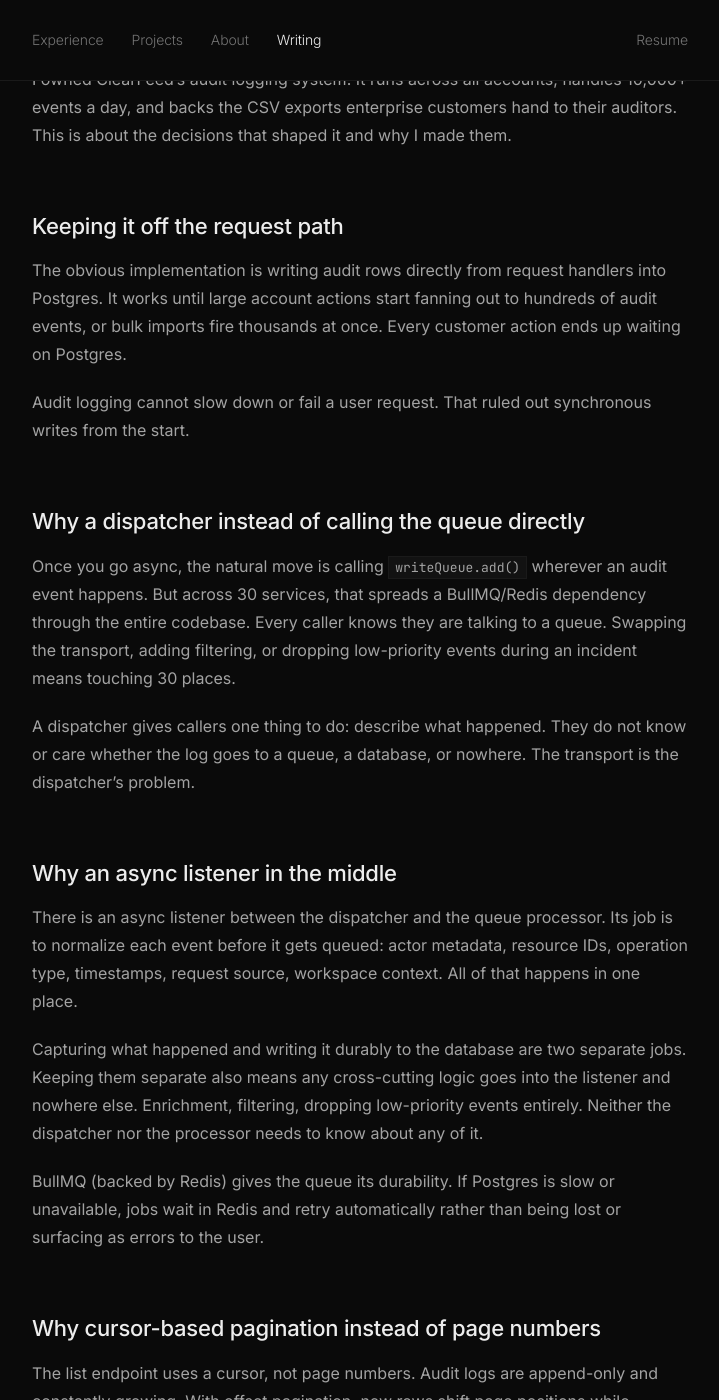
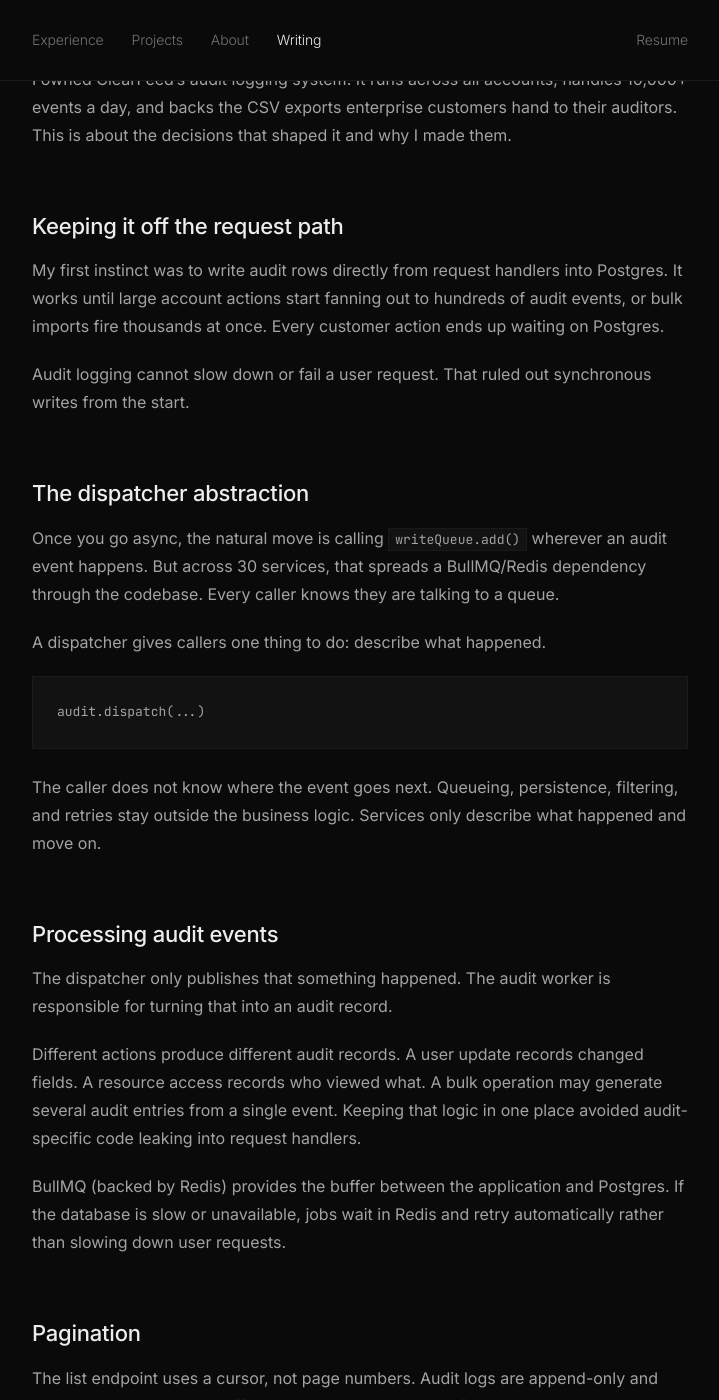
Before and after one commit to nishantc7/nishantc7.github.io, a Jekyll site: the page built from _posts/2026-04-09-audit-logs-at-clearfeed.md, in a window 1280 px wide and 1400 px high, scrolled down 338 px. Shown: the whole window, without its empty margins (280-999 px from the left). Built offline with Jekyll 4.4.1, drawn with Linux system fonts in a browser that asks for light colours; some of the changed text lies outside the part shown.

Commit message:
Update exp.

````diff
--- a/_posts/2026-04-09-audit-logs-at-clearfeed.md
+++ b/_posts/2026-04-09-audit-logs-at-clearfeed.md
@@ -9,55 +9,63 @@
 
 ## Keeping it off the request path
 
-The obvious implementation is writing audit rows directly from request handlers into Postgres. It works until large account actions start fanning out to hundreds of audit events, or bulk imports fire thousands at once. Every customer action ends up waiting on Postgres.
+My first instinct was to write audit rows directly from request handlers into Postgres. It works until large account actions start fanning out to hundreds of audit events, or bulk imports fire thousands at once. Every customer action ends up waiting on Postgres.
 
 Audit logging cannot slow down or fail a user request. That ruled out synchronous writes from the start.
 
-## Why a dispatcher instead of calling the queue directly
+## The dispatcher abstraction
 
-Once you go async, the natural move is calling `writeQueue.add()` wherever an audit event happens. But across 30 services, that spreads a BullMQ/Redis dependency through the entire codebase. Every caller knows they are talking to a queue. Swapping the transport, adding filtering, or dropping low-priority events during an incident means touching 30 places.
+Once you go async, the natural move is calling `writeQueue.add()` wherever an audit event happens. But across 30 services, that spreads a BullMQ/Redis dependency through the codebase. Every caller knows they are talking to a queue.
 
-A dispatcher gives callers one thing to do: describe what happened. They do not know or care whether the log goes to a queue, a database, or nowhere. The transport is the dispatcher's problem.
+A dispatcher gives callers one thing to do: describe what happened.
 
-## Why an async listener in the middle
+```ts
+audit.dispatch(...)
+```
 
-There is an async listener between the dispatcher and the queue processor. Its job is to normalize each event before it gets queued: actor metadata, resource IDs, operation type, timestamps, request source, workspace context. All of that happens in one place.
+The caller does not know where the event goes next. Queueing, persistence, filtering, and retries stay outside the business logic. Services only describe what happened and move on.
 
-Capturing what happened and writing it durably to the database are two separate jobs. Keeping them separate also means any cross-cutting logic goes into the listener and nowhere else. Enrichment, filtering, dropping low-priority events entirely. Neither the dispatcher nor the processor needs to know about any of it.
+## Processing audit events
 
-BullMQ (backed by Redis) gives the queue its durability. If Postgres is slow or unavailable, jobs wait in Redis and retry automatically rather than being lost or surfacing as errors to the user.
+The dispatcher only publishes that something happened. The audit worker is responsible for turning that into an audit record.
 
-## Why cursor-based pagination instead of page numbers
+Different actions produce different audit records. A user update records changed fields. A resource access records who viewed what. A bulk operation may generate several audit entries from a single event. Keeping that logic in one place avoided audit-specific code leaking into request handlers.
+
+BullMQ (backed by Redis) provides the buffer between the application and Postgres. If the database is slow or unavailable, jobs wait in Redis and retry automatically rather than slowing down user requests.
+
+## Pagination
 
 The list endpoint uses a cursor, not page numbers. Audit logs are append-only and constantly growing. With offset pagination, new rows shift page positions while someone paginates. Page 2 starts including entries they already saw on page 1, or skips some entirely.
 
-A cursor holds a fixed position in the log. New entries arriving in the background do not change where you are. For a system that receives new events continuously, this is the only pagination approach that stays consistent.
+A cursor holds a fixed position in the log. New entries arriving in the background do not change where you are. For a system that keeps growing, cursor pagination ended up being the most reliable option.
 
-## Why `details` is a flexible JSON field instead of fixed columns
+## The shape of an audit record
 
 Each action type has different context. A field update records what changed and what it changed from. A resource access records that someone looked at something. These shapes are not the same, and there is no sensible way to put them into fixed columns without wasting most of those columns most of the time, or running schema migrations every time a new action type gets added.
 
-`details` is a structured JSON blob that varies by action. It is always serialized deterministically so downstream tooling gets consistent output. The tradeoff is that you cannot filter on fields inside it at the database level, but that is fine because `details` is for context, not for querying. Everything you would actually filter on sits in its own indexed column.
+`details` is a structured JSON blob that varies by action. It is always serialized deterministically so downstream tooling gets consistent output. The tradeoff is that querying inside `details` becomes harder, but that is fine because `details` is for context, not for querying. Everything you would actually filter on sits in its own indexed column.
 
-## Why `source` is its own column
+## Making source queryable
 
-The `source` field tracks where an action came from: API, Dashboard, or Slack. Burying this inside `details` was tempting early on because it felt like metadata. It is not metadata. It is something compliance reviewers filter on.
+The `source` field tracks where an action came from: API, Dashboard, or Slack. I considered keeping it inside `details` early on because it looked cleaner.
 
-A bulk delete from the API looks different from the same delete from the Dashboard. If `source` lives inside a JSON blob, you cannot query for it. Pulling it out as an indexed column costs almost nothing and makes it queryable like any other filter.
+A bulk delete from the API looks different from the same delete from the Dashboard. If `source` lives inside a JSON blob, you cannot query for it efficiently. Pulling it out as an indexed column costs almost nothing and makes it queryable like any other filter.
 
-## Why batch writes
+## Handling write volume
 
-At volume, individual INSERTs become a problem. Each one carries connection overhead, transaction overhead, and index update cost. `bulkCreate` amortizes all of that across N rows in a single statement.
+Writing every audit record individually worked at first. As volume grew, the database spent more time handling connection overhead, transaction overhead, and index updates than the writes themselves.
 
-Under normal load the processor flushes on a time threshold anyway, so writes are not delayed. The batch size exists to prevent the database from becoming a bottleneck during spikes.
+The worker processes audit events in batches and writes them using a single bulk INSERT. Bulk writes amortize those costs across many rows in a single statement.
+
+Under normal load, batches stay small. During spikes, batching prevents the database from becoming the bottleneck while keeping write throughput predictable.
 
 I also indexed only the fields the API actually filters on: actor email, operation type, resource type, source, timestamps. The write path stayed fast and query performance stayed predictable as the table grew.
 
-## Why CSV for export
+## Exporting data
 
 Compliance and security teams do not work inside your product. They pull audit data into spreadsheets, SIEM systems, internal dashboards. CSV is what people use when they are doing offline analysis or handing records to an auditor.
 
-The export had to stream. Loading a full result set into memory fails on large accounts with wide date ranges. The exporter reads in batches and writes directly to the CSV stream, so memory usage stays flat regardless of export size.
+The export had to stream. Loading a full result set into memory fails on large accounts with wide date ranges. The exporter reads in batches and writes directly to the CSV stream. That kept memory usage predictable even for large exports.
 
 ## The operational details
 
--- a/experience.html
+++ b/experience.html
@@ -18,7 +18,7 @@
   <div class="timeline-entry" id="clearfeed">
     <div class="timeline-meta">
       <h2 class="h1 role-title">ClearFeed</h2>
-      <span class="metadata role-sub-line">Member of Technical Staff · Oct 2025 — Present</span>
+      <span class="metadata role-sub-line">Member of Technical Staff · Oct 2025 — Apr 2026</span>
     </div>
     <div class="prose">
       <p>Building distributed systems and AI-assisted workflows for a Slack-native support platform. Most of my work sits around async processing, reliability, and reducing operational complexity in production systems. Recently focused on retrieval pipelines, prompt guardrails, and making AI agents fail more gracefully under real usage.</p>
@@ -28,7 +28,7 @@
   <div class="timeline-entry dim" id="ringover-backend">
     <div class="timeline-meta">
       <h2 class="h1 role-title">Ringover Group</h2>
-      <span class="metadata role-sub-line">Backend Developer · Jun 2023 — Oct 2025</span>
+      <span class="metadata role-sub-line">Backend Developer · Feb 2022 — Oct 2025</span>
     </div>
     <div class="prose">
       <p>Worked on backend systems serving ~350K users across analytics, communications infrastructure, and compliance. Built ETL pipelines, webhook systems, async delivery workflows, and reliability-focused backend services using Go and Node.js. Most problems eventually became distributed systems problems.</p>
--- a/index.html
+++ b/index.html
@@ -25,14 +25,14 @@
         <span class="h2 role-title">ClearFeed</span>
         <span class="metadata role-sub">Member of Technical Staff</span>
       </div>
-      <span class="metadata">Oct 2025 — Present</span>
+      <span class="metadata">Oct 2025 — Apr 2026</span>
     </a>
     <a href="{{ '/experience/#ringover-backend' | relative_url }}" class="role-row">
       <div>
         <span class="h2 role-title">Ringover Group</span>
         <span class="metadata role-sub">Backend Developer</span>
       </div>
-      <span class="metadata">Jun 2023 — Oct 2025</span>
+      <span class="metadata">Feb 2022 — Oct 2025</span>
     </a>
   </div>
 </section>
````
Also changed, not shown: other parts of _posts/2026-04-09-audit-logs-at-clearfeed.md (+1 -1 lines).
